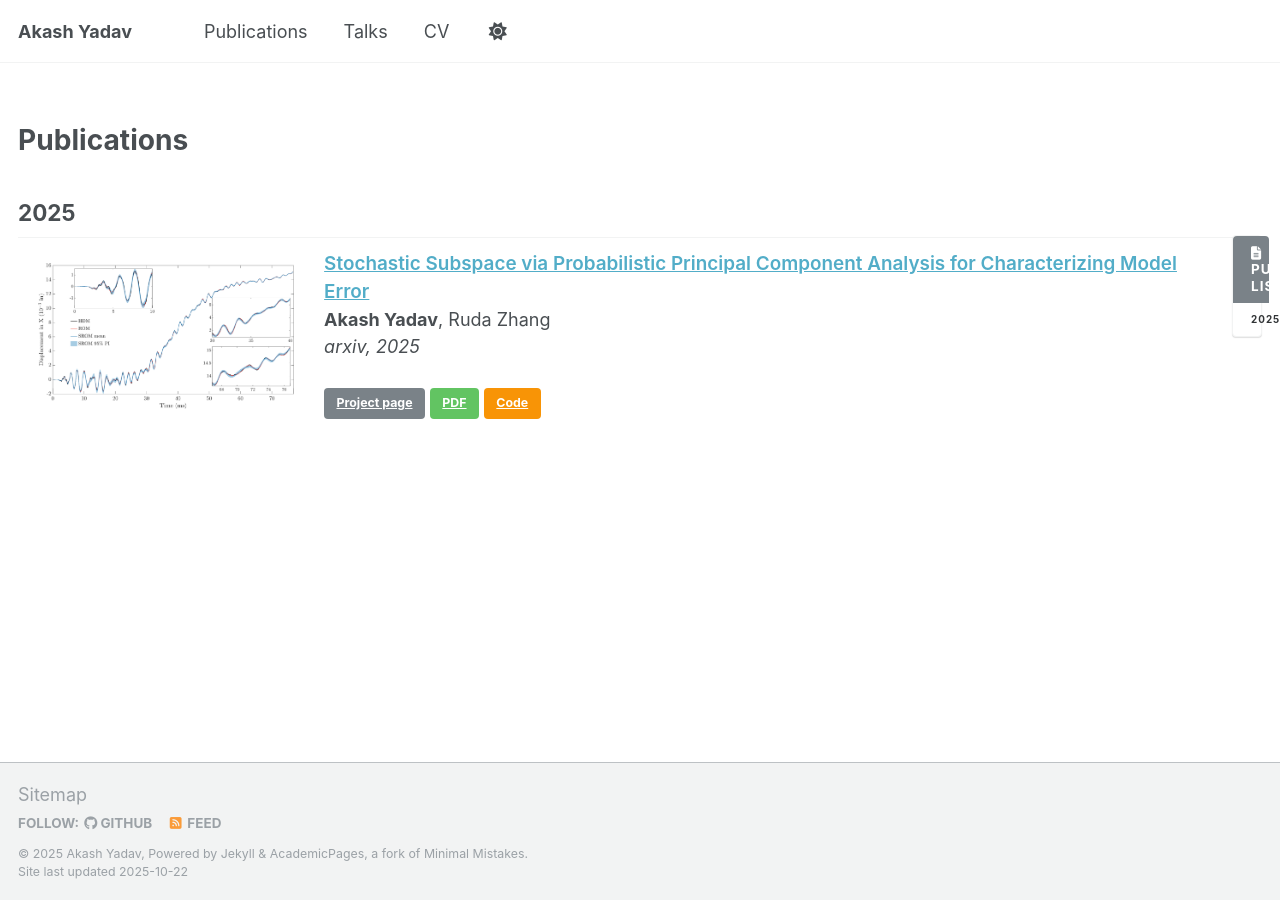
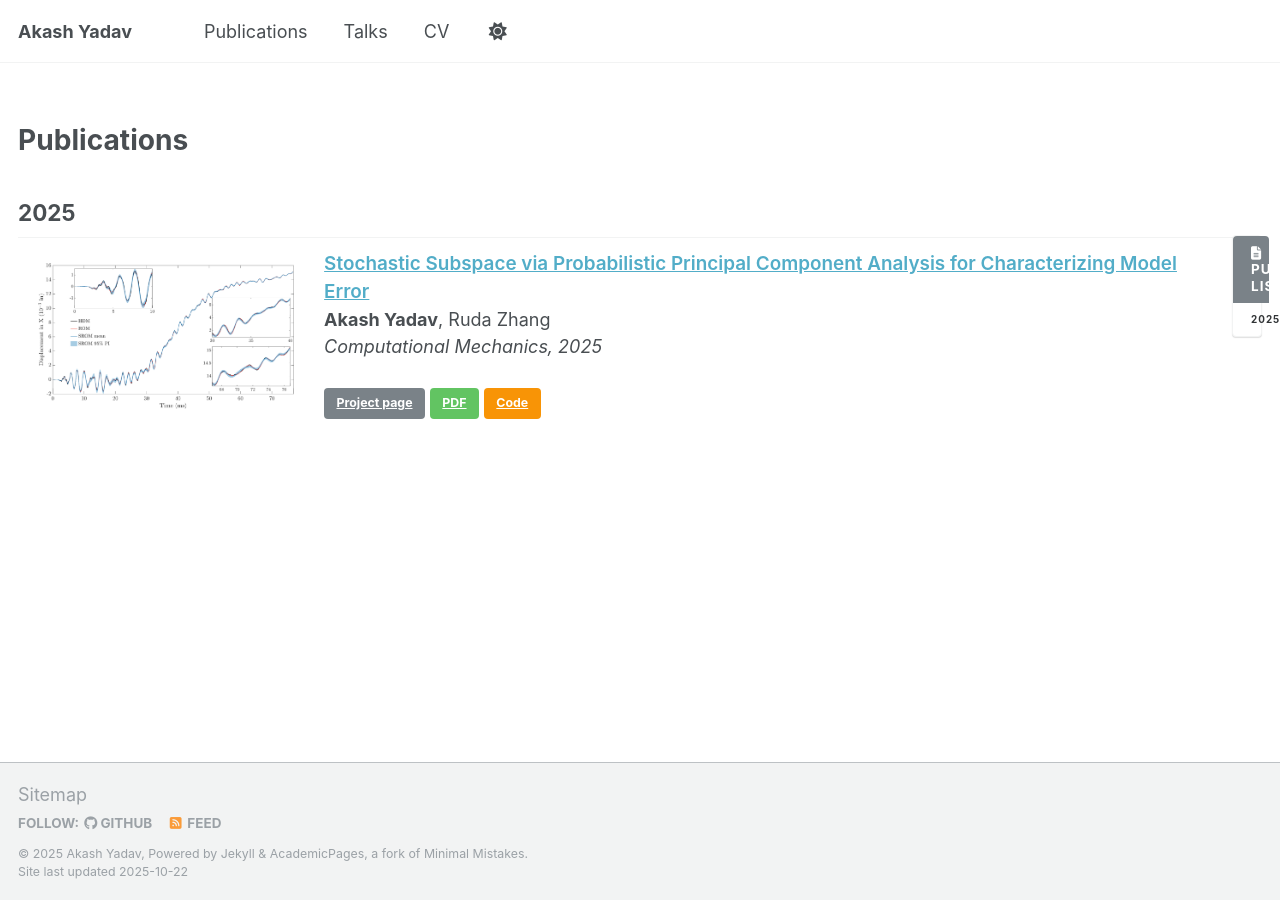
Before and after one commit to akashyadav0210/akashyadav0210.github.io, a Jekyll site: the page built from _pages/publications.md, in a window 1280 px wide. Built offline with Jekyll 4.4.1, drawn with Linux system fonts in a browser that asks for light colours.

Commit message:
Update publication link

```diff
--- a/_pages/publications.md
+++ b/_pages/publications.md
@@ -12,13 +12,13 @@
 
  <div class="publication">
    <link rel="stylesheet" href="/assets/css/my.css">
-   <div class="img"><a href="https://arxiv.org/abs/2504.19963v2"><img class="img_responsive" src="/images/pub/Prediction_disp.png"></a></div>
+   <div class="img"><a href="https://link.springer.com/article/10.1007/s00466-025-02701-6"><img class="img_responsive" src="/images/pub/Prediction_disp.png"></a></div>
    <div class="text">
-     <div class="title"><a id="tsroots" href="https://arxiv.org/abs/2504.19963v2">Stochastic Subspace via Probabilistic Principal Component Analysis for Characterizing Model Error</a></div>
+     <div class="title"><a id="SS-PPCA" href="https://link.springer.com/article/10.1007/s00466-025-02701-6">Stochastic Subspace via Probabilistic Principal Component Analysis for Characterizing Model Error</a></div>
      <div class="authors"><strong>Akash Yadav</strong>, Ruda Zhang
      </div>
      <div>
-       <em>arxiv, 2025</em>
+       <em>Computational Mechanics, 2025</em>
  <br>
 
  <br>
```
